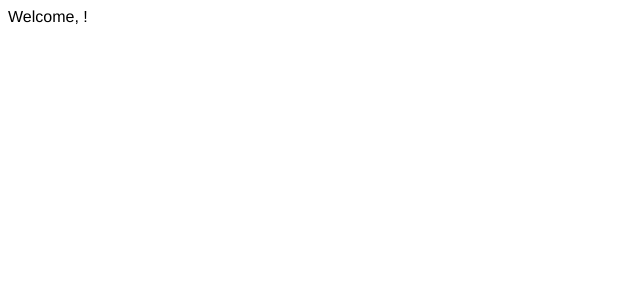
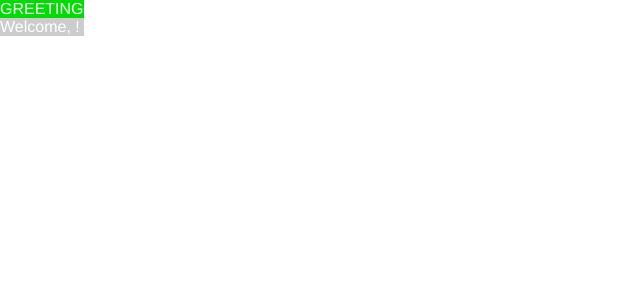
Before and after one commit to Simmarith/uberhacker-client, a Vue app: page /#/ in a window 1280 px wide. Both pictures are taken after a click on the button "Login". Shown: the top 300 px of the page, without its empty margins (0-640 px from the left). Built offline with nearby package versions, Linux system fonts and the light colour scheme.

Commit message:
basic window component

```diff
--- /dev/null
+++ b/src/components/Window.vue
@@ -0,0 +1,31 @@
+<template>
+  <div class="window">
+    <div class="header">
+      {{ header }}
+    </div>
+      <slot />
+  </div>
+</template>
+
+<script>
+export default {
+  name: 'Window',
+  props: ['header']
+}
+</script>
+
+<style scoped lang="less">
+  .window {
+    background-color: rgba(0,0,0,.2);
+    color: #fff;
+    display: block;
+    position: absolute;
+    top: 0;
+    left: 0;
+
+    .header {
+      display: block;
+      background-color: #0d0;
+    }
+  }
+</style>
--- a/src/views/Desktop.vue
+++ b/src/views/Desktop.vue
@@ -1,11 +1,18 @@
 <template>
   <div class="desktop">
-    <span class="greeting">Welcome, {{ $route.params.username }}!</span>
+    <Window header="GREETING">
+      <span class="greeting">Welcome, {{ $route.params.username }}!</span>
+    </Window>
   </div>
 </template>
 
 <script>
+import Window from '@/components/Window.vue'
+
 export default {
-  name: 'desktop'
+  name: 'desktop',
+  components: {
+    Window
+  }
 }
 </script>
```
